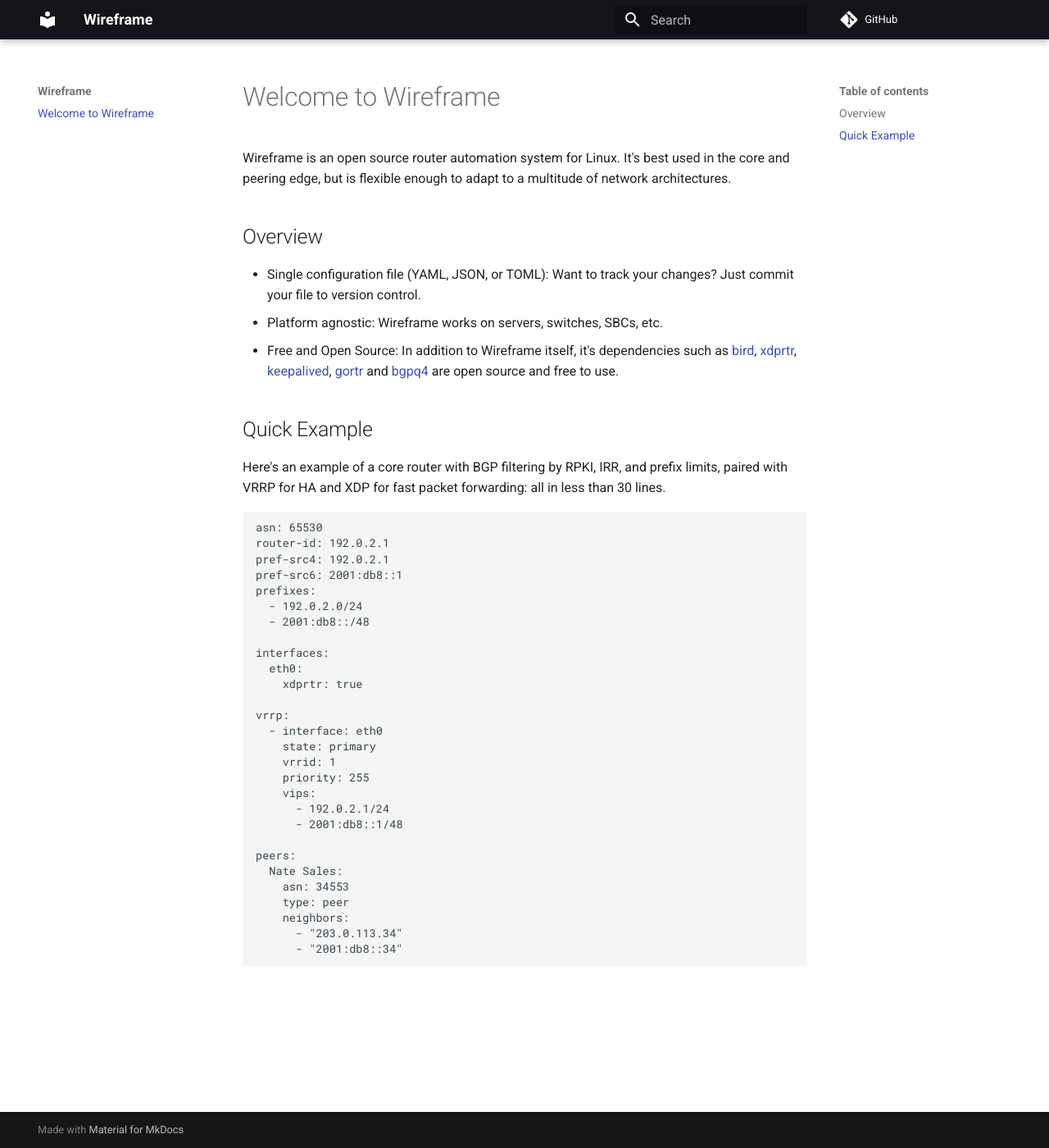
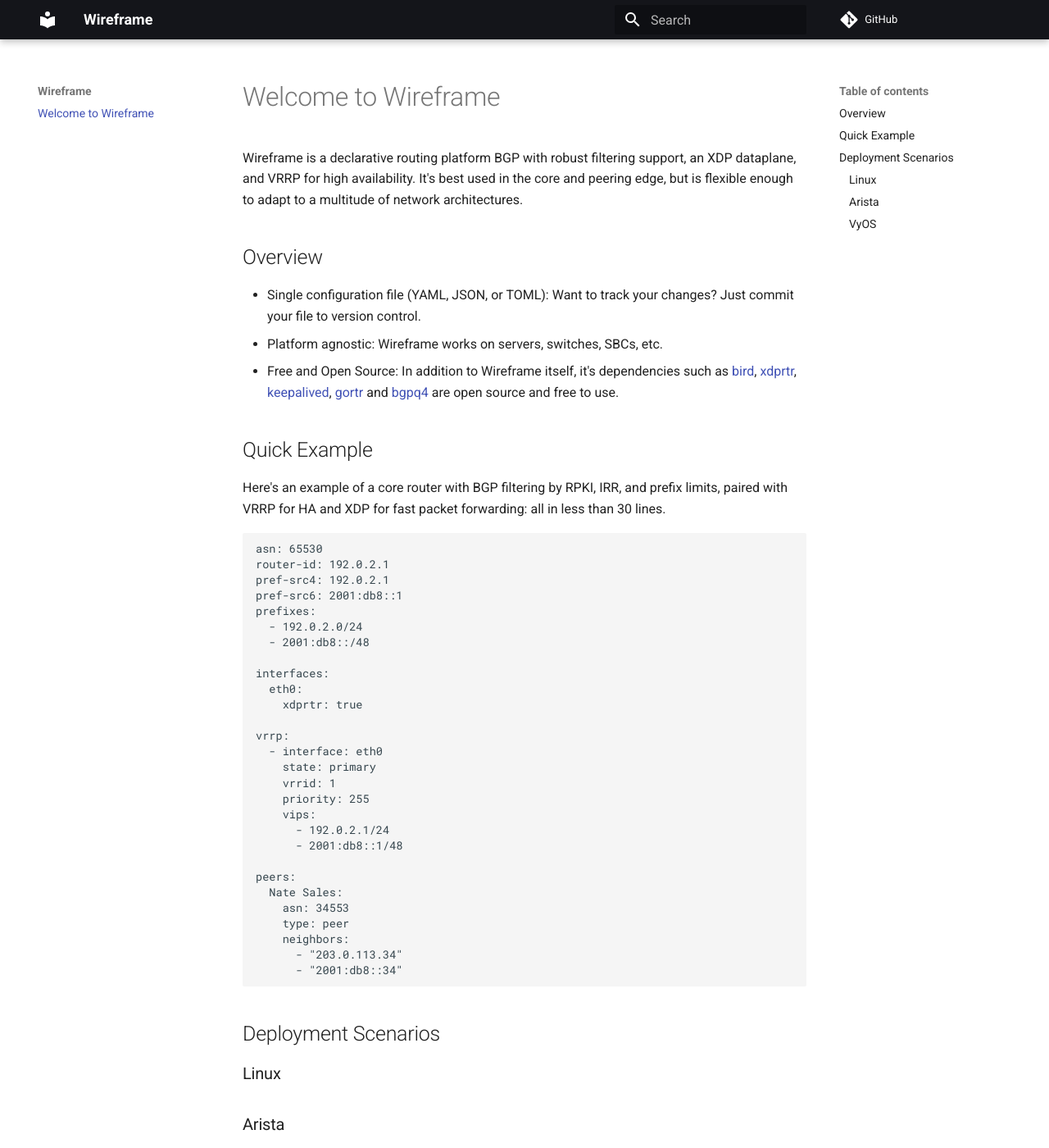
Before and after one commit to natesales/pathvector, an MkDocs documentation site: the page built from docs/index.md, in a window 1280 px wide and 1400 px high. Shown: the whole window at 82% size. Built offline with MkDocs 1.6.1 and Material for MkDocs 9.7.7, drawn with Linux system fonts in a browser that asks for light colours; comment, search, counter and statistics services are not loaded.

Commit message:
rephrase description

````diff
--- a/docs/index.md
+++ b/docs/index.md
@@ -1,6 +1,6 @@
 # Welcome to Wireframe
 
-Wireframe is an open source router automation system for Linux. It's best used in the core and peering edge, but is flexible enough to adapt to a multitude of network architectures.
+Wireframe is a declarative routing platform BGP with robust filtering support, an XDP dataplane, and VRRP for high availability. It's best used in the core and peering edge, but is flexible enough to adapt to a multitude of network architectures.
 
 ## Overview
 
@@ -42,3 +42,11 @@
       - "203.0.113.34"
       - "2001:db8::34"
 ```
+
+## Deployment Scenarios
+
+### Linux
+
+### Arista
+
+### VyOS
````
Also changed, not shown: README.md (+1 -1 lines).
